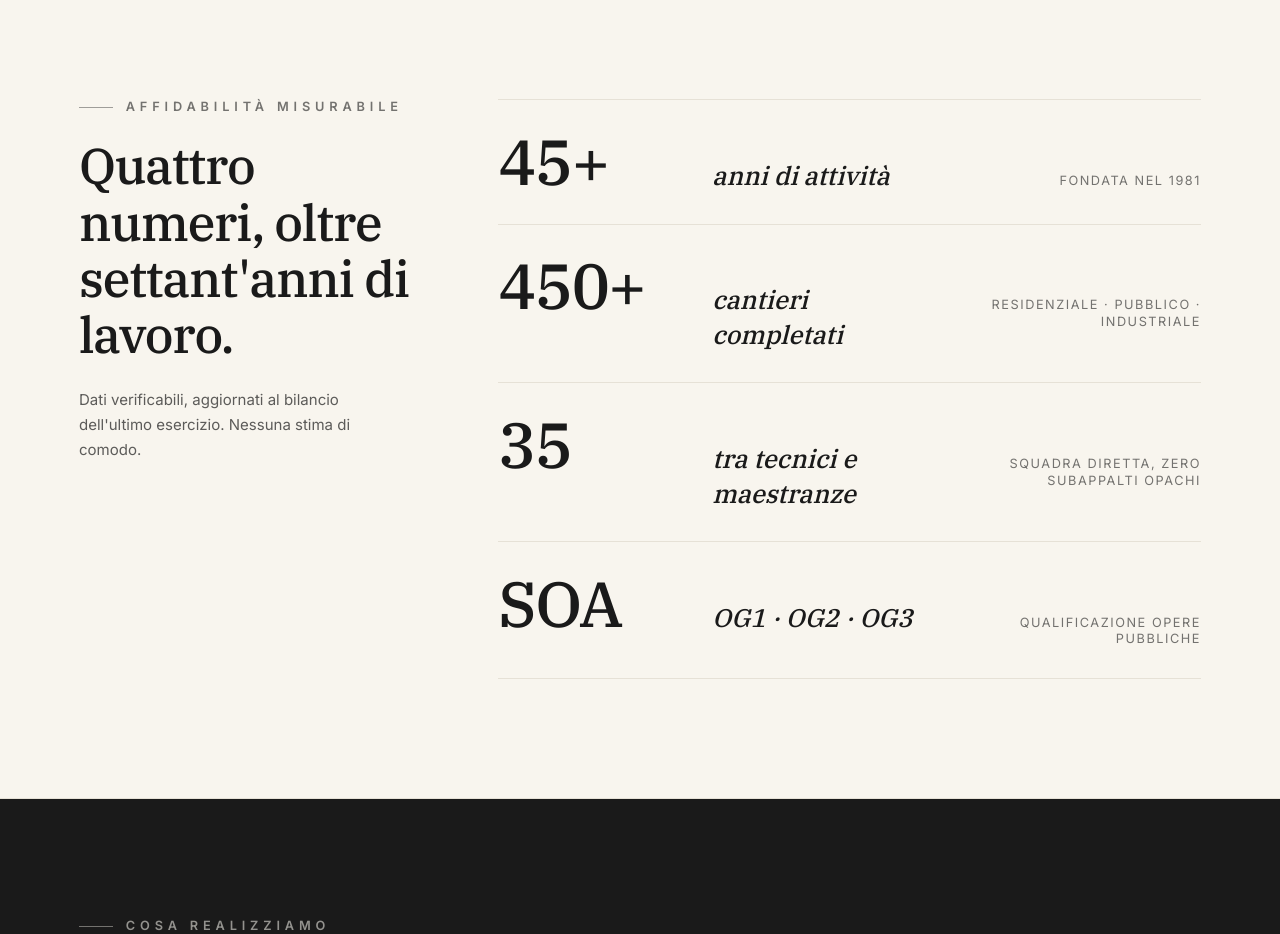
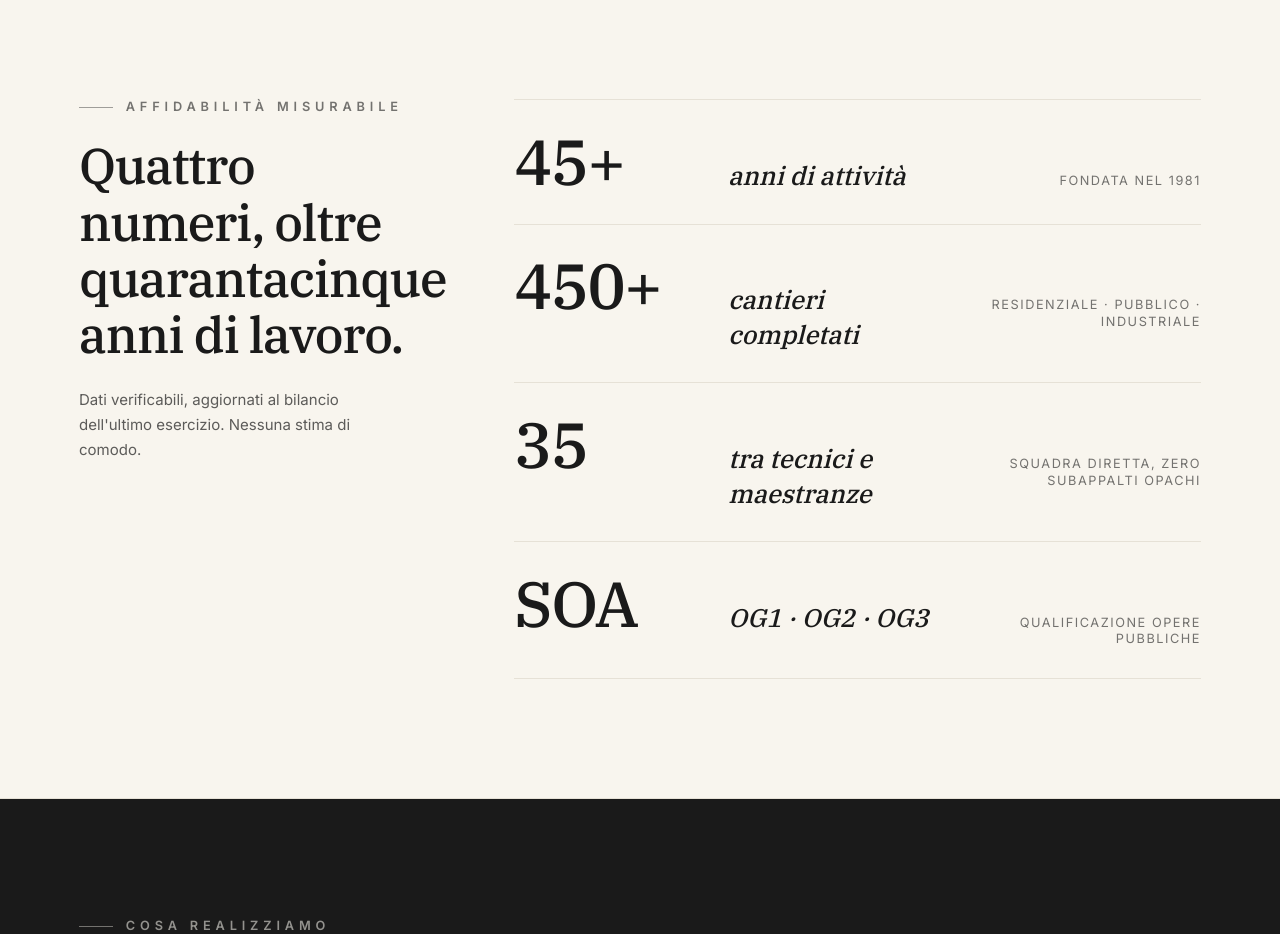
Before and after one commit to holyferro/costruzioniedilferro, a Next.js app: page / in a window 1280 px wide. Shown: the part 820-1754 px from the top of the page. Built offline with nearby package versions, Linux system fonts and the light colour scheme; no server answers.

Commit message:
content: trustStrip settant'anni → quarantacinque anni
Co-Authored-By: Claude Sonnet 4.6 <noreply@anthropic.com>

```diff
--- a/content/homepage.ts
+++ b/content/homepage.ts
@@ -120,7 +120,7 @@ export const homepageContent: HomepageContent = {
   },
   trustStrip: {
     eyebrow: "Affidabilità misurabile",
-    title: "Quattro numeri, oltre settant'anni di lavoro.",
+    title: "Quattro numeri, oltre quarantacinque anni di lavoro.",
     body: "Dati verificabili, aggiornati al bilancio dell'ultimo esercizio. Nessuna stima di comodo.",
     rows: [
       {
```
